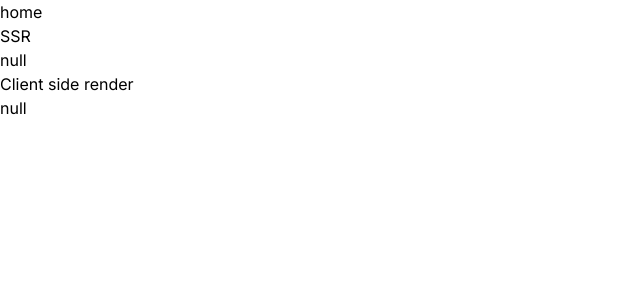
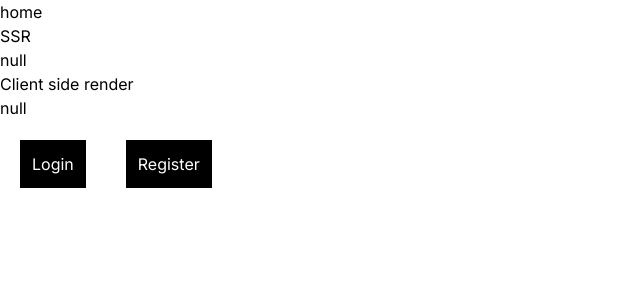
Before and after one commit to simrin3308/NextAuth, a Next.js app: page / in a window 1280 px wide. Shown: the top 300 px of the page, without its empty margins (0-640 px from the left). Built offline with nearby package versions, Linux system fonts and the light colour scheme; no server answers.

Commit message:
Toast notification added

```diff
--- a/app/(site)/login/page.jsx
+++ b/app/(site)/login/page.jsx
@@ -4,6 +4,7 @@ import { useState, useEffect } from "react";
 import { signIn, useSession } from "next-auth/react";
 
 import { useRouter } from "next/navigation";
+import { toast } from "react-hot-toast";
 
 export default function Login() {
   const [data, setData] = useState({
@@ -17,11 +18,14 @@ export default function Login() {
       ...data,
       redirect: false,
       // We need to set the redirect false because this will redirect us to the build in signin page.
+
+      // Whenever we use signin function with next auth, it gives us a callback function
     }).then((callback) => {
       if (callback?.error) {
         toast.error(callback.error);
       }
 
+      // callback.error is whatever we put inside our backend code or checks we did
       if (callback?.ok && !callback?.error) {
         toast.success("Logged in successfully!");
       }
--- a/app/(site)/register/page.jsx
+++ b/app/(site)/register/page.jsx
@@ -2,6 +2,7 @@
 
 import { useState } from "react";
 import axios from "axios";
+import { toast } from "react-hot-toast";
 
 export default function Register() {
   const [data, setData] = useState({
@@ -15,8 +16,8 @@ export default function Register() {
 
     axios
       .post("api/register", data)
-      .then(() => alert("User has been registered"))
-      .catch(() => alert("Error occurred"));
+      .then(() => toast.success("User has been registered"))
+      .catch(() => toast.error("Something went wrong"));
   };
 
   return (
--- a/app/page.js
+++ b/app/page.js
@@ -1,6 +1,7 @@
 import { getServerSession } from "next-auth"
 import { authOptions } from "./api/auth/[...nextauth]/route"
 import User from "./components/User"
+import Link from "next/link"
 
 
 export default async function Home() {
@@ -13,6 +14,13 @@ export default async function Home() {
     <h1>SSR</h1>
     <h1>{JSON.stringify(session)}</h1>
     <User />
+
+    <Link href="/login">
+      <button className="m-5 p-3 bg-black text-white hover:cursor-pointer">Login</button>
+    </Link>
+    <Link href="/register">
+    <button className="m-5 p-3 bg-black text-white hover:cursor-pointer">Register</button>
+    </Link>
    </section>
   )
 }
```
Also changed, not shown: 1 other file (tests, documents, lock files or other folders).
